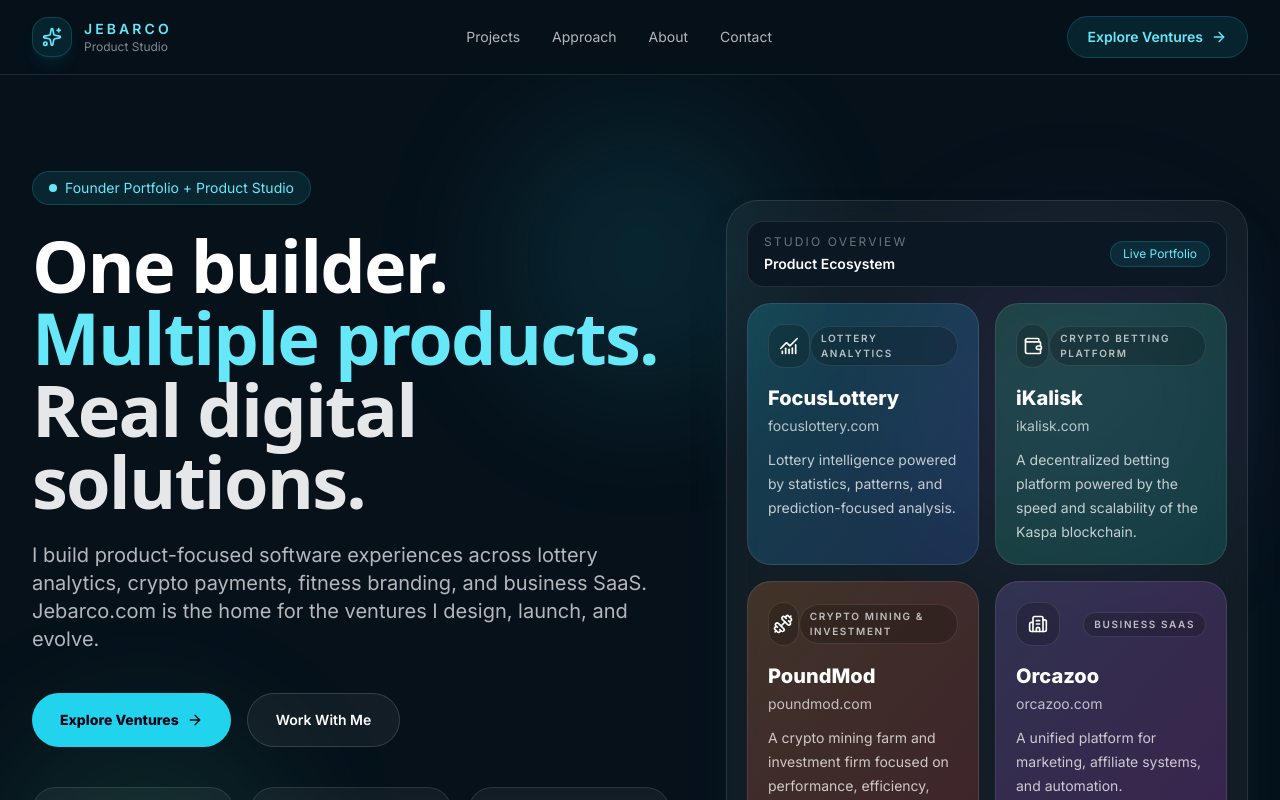
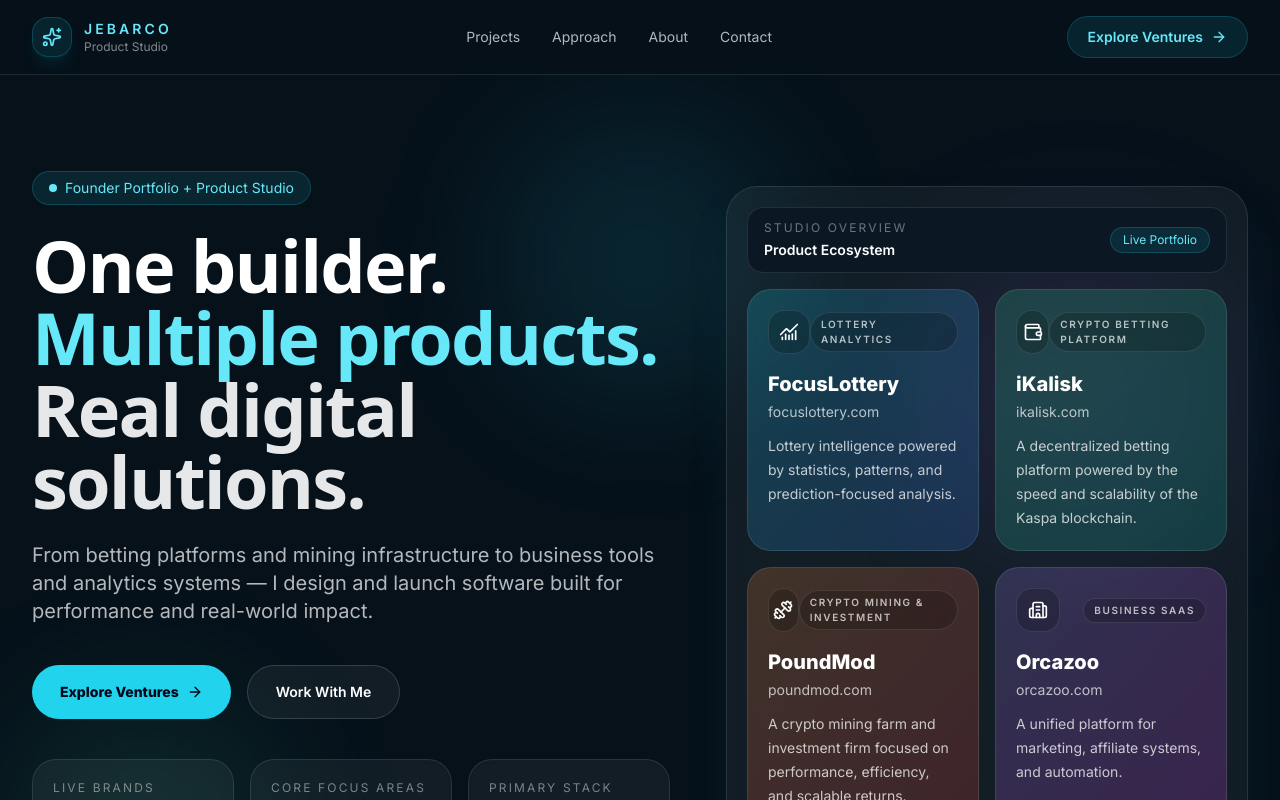
Before and after one commit to jebarco1/jebarco-Production-Studio, a React (Vite) app: page / in a window 1280 px wide. Shown: the top 800 px of the page. Built offline with nearby package versions, Linux system fonts and the light colour scheme.

Commit message:
Update App.jsx

```diff
--- a/src/App.jsx
+++ b/src/App.jsx
@@ -171,9 +171,7 @@
 
           <motion.p initial={{ opacity: 0, y: 24 }} animate={{ opacity: 1, y: 0 }} transition={{ duration: 0.7, delay: 0.2 }}
             className="mt-6 max-w-2xl text-lg leading-8 text-white/70 sm:text-xl">
-            I build product-focused software experiences across lottery analytics, crypto payments,
-            fitness branding, and business SaaS. Jebarco.com is the home for the ventures I design,
-            launch, and evolve.
+            From betting platforms and mining infrastructure to business tools and analytics systems — I design and launch software built for performance and real-world impact.
           </motion.p>
 
           <motion.div initial={{ opacity: 0, y: 24 }} animate={{ opacity: 1, y: 0 }} transition={{ duration: 0.7, delay: 0.3 }}
```
